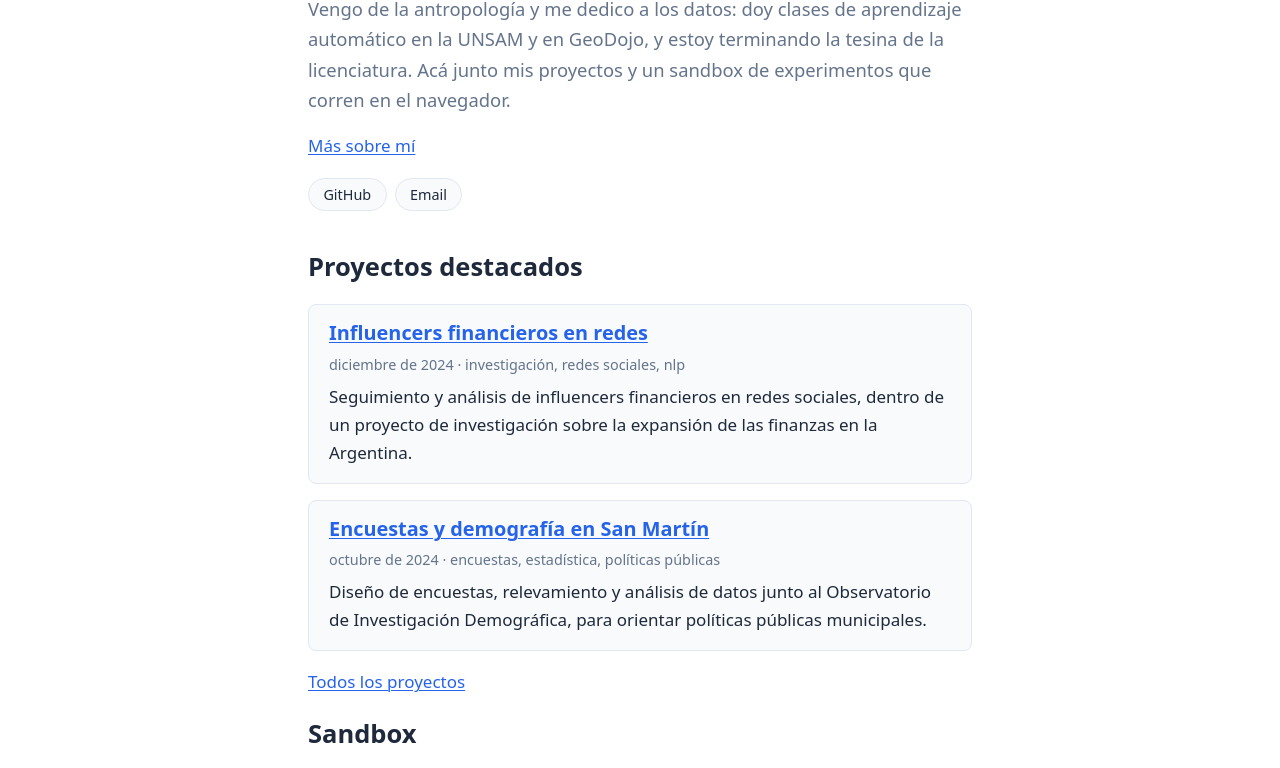
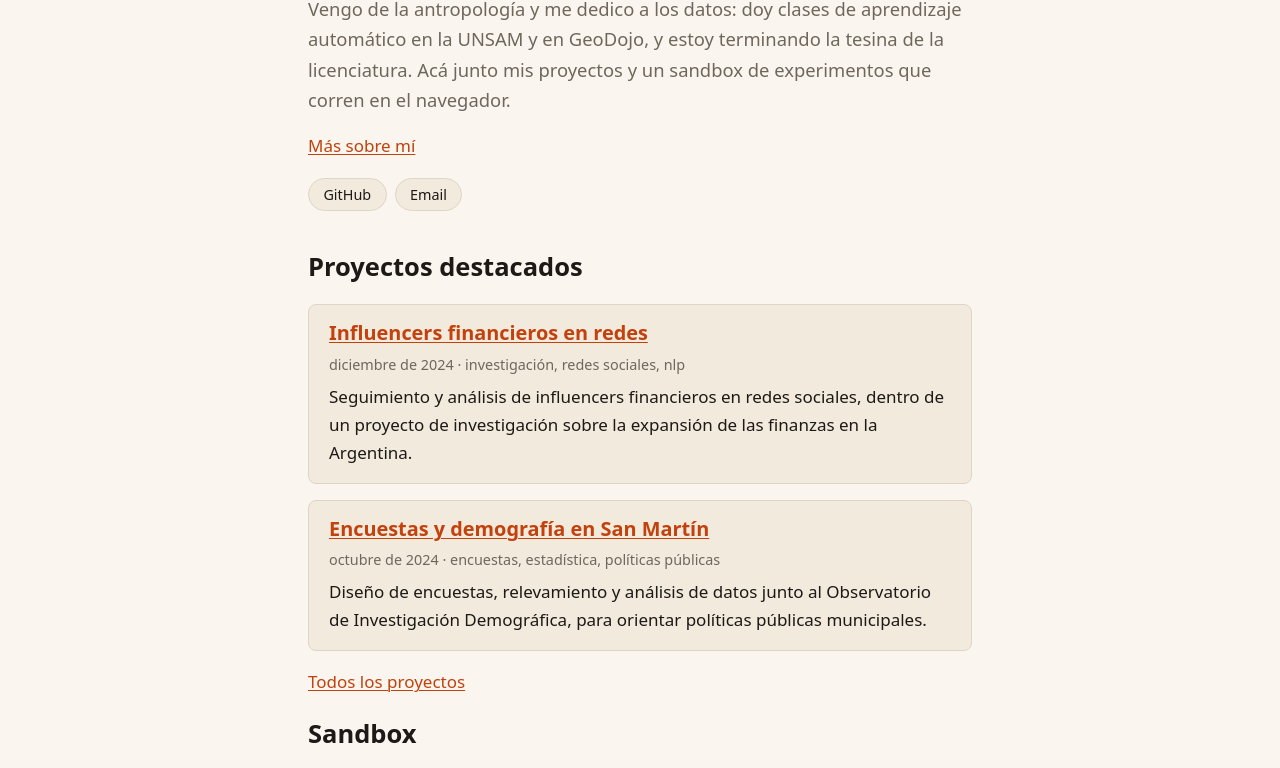
Before and after one commit to Acigami/Acigami.github.io, an Astro site: page / in a window 1280 px wide. Shown: the part 160-928 px from the top of the page. Built offline with nearby package versions, Linux system fonts and the light colour scheme; Astro itself is replaced by a stand-in of ours.

Commit message:
Paleta editorial: papel, tinta y naranja

```diff
--- a/src/styles/global.css
+++ b/src/styles/global.css
@@ -1,22 +1,24 @@
 /* Tokens de diseño: una sola fuente de verdad para colores y medidas. */
 :root {
-  --fondo: #ffffff;
-  --fondo-suave: #f8fafc;
-  --texto: #1e293b;
-  --texto-suave: #64748b;
-  --acento: #2563eb;
-  --borde: #e2e8f0;
+  --fondo: #faf6ef;
+  --fondo-suave: #f1eadd;
+  --fondo-chip: #fffdf9;
+  --texto: #1c1916;
+  --texto-suave: #6f675c;
+  --acento: #c2410c;
+  --borde: #ddd5c7;
   --ancho-contenido: 44rem;
 }
 
 @media (prefers-color-scheme: dark) {
   :root {
-    --fondo: #0f172a;
-    --fondo-suave: #1e293b;
-    --texto: #e2e8f0;
-    --texto-suave: #94a3b8;
-    --acento: #60a5fa;
-    --borde: #334155;
+    --fondo: #191512;
+    --fondo-suave: #221d18;
+    --fondo-chip: #221d18;
+    --texto: #e9e2d5;
+    --texto-suave: #9a9183;
+    --acento: #f47b50;
+    --borde: #3a332a;
   }
 }
 
```
Also changed, not shown: src/components/RegresionLineal.tsx (+5 -5 lines).
